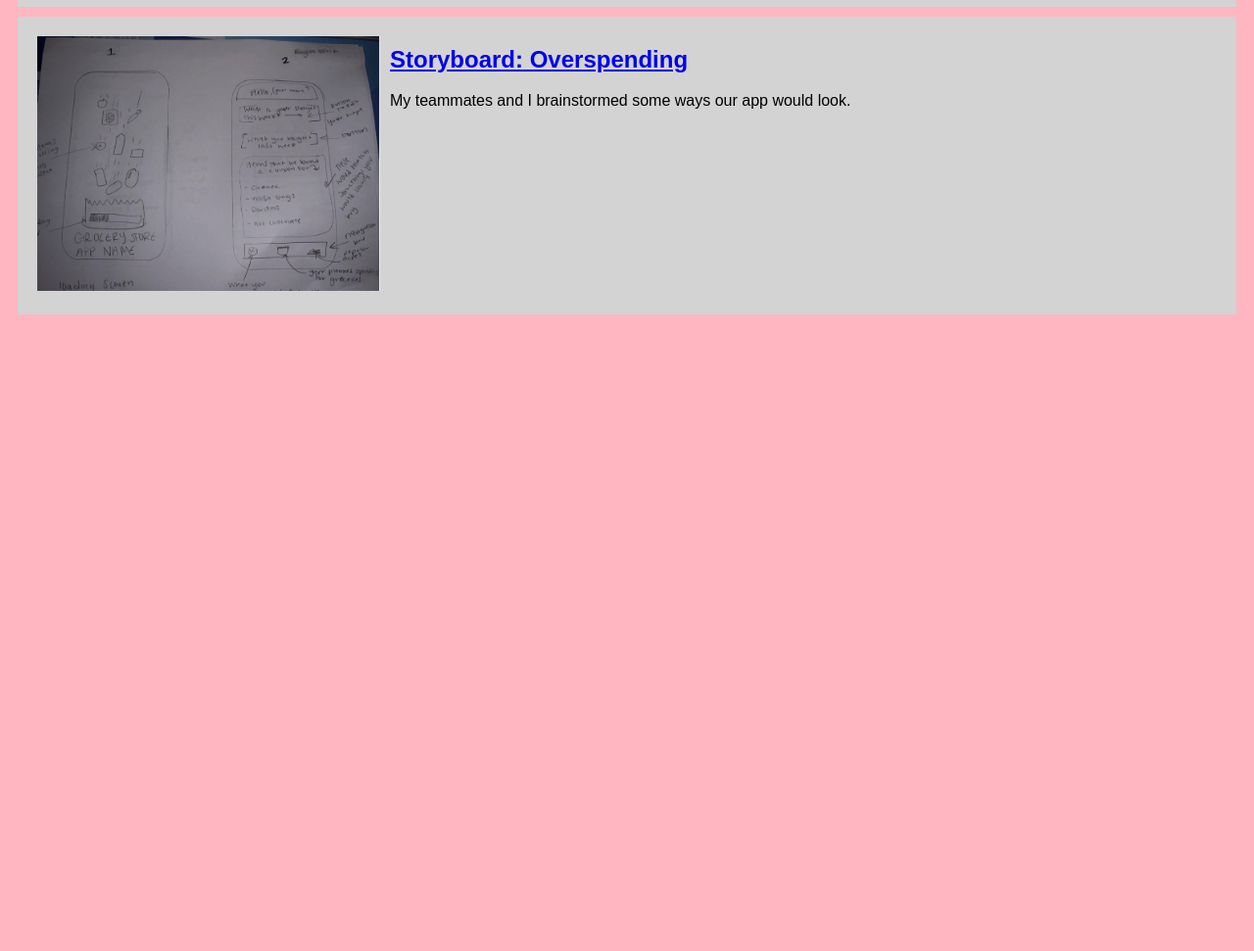
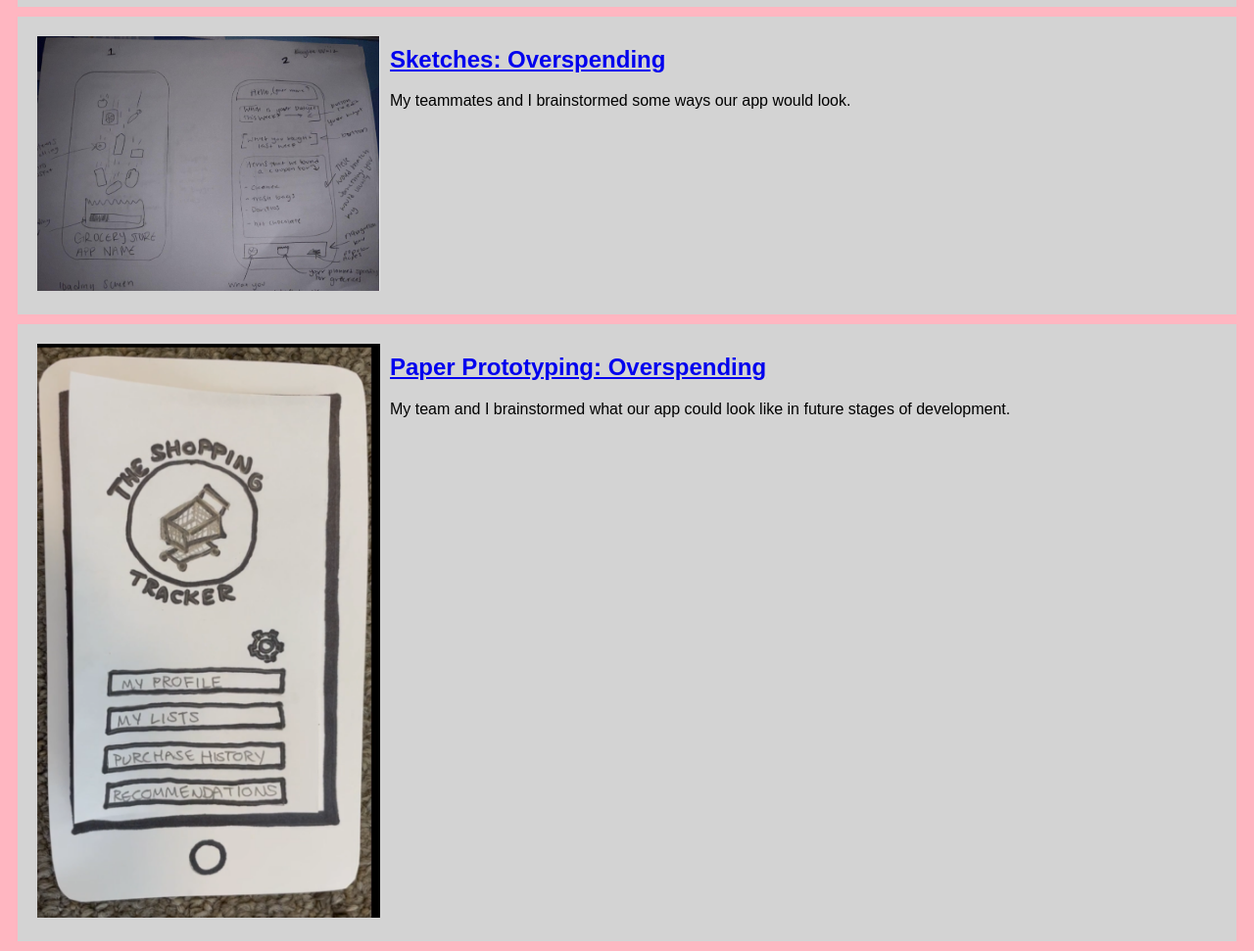
Before and after one commit to kaywalz/kaywalz.github.io, a plain HTML site: page index.html in a window 1280 px wide. Shown: the part 1334-2305 px from the top of the page at 98% size. Before the commit the page ends 1665 px from the top, so only its background shows below. Drawn offline with Linux system fonts and the light colour scheme.

Commit message:
Add files via upload

```diff
--- a/index.html
+++ b/index.html
@@ -58,12 +58,23 @@
          <section class="assignment">
             <a href="files/Sketches.pdf"><img src="images/sketchesImage.png"></a>
             <section class="ass-details">
-                <a href="files/Sketches.pdf"><h2>Storyboard: Overspending</h2></a>
+                <a href="files/Sketches.pdf"><h2>Sketches: Overspending</h2></a>
                  <p>
                     My teammates and I brainstormed some ways our app would look.
                 </p>
                 <br><br>
             </section>
         </section>
+
+        <!--Paper Prototyping Assignment-->
+        <section class="assignment">
+            <a href="https://youtu.be/oXZHzJHmxsg"><img src="images/paperPrototyping.png"></a>
+            <section class="ass-details">
+                <a href="https://youtu.be/oXZHzJHmxsg"><h2>Paper Prototyping: Overspending</h2></a>
+                <p>
+                    My team and I brainstormed what our app could look like in future stages of development.
+                </p>
+            </section>
+        </section>
     </body>
 </html>
```
Also changed, not shown: images/paperPrototyping.png (added).
